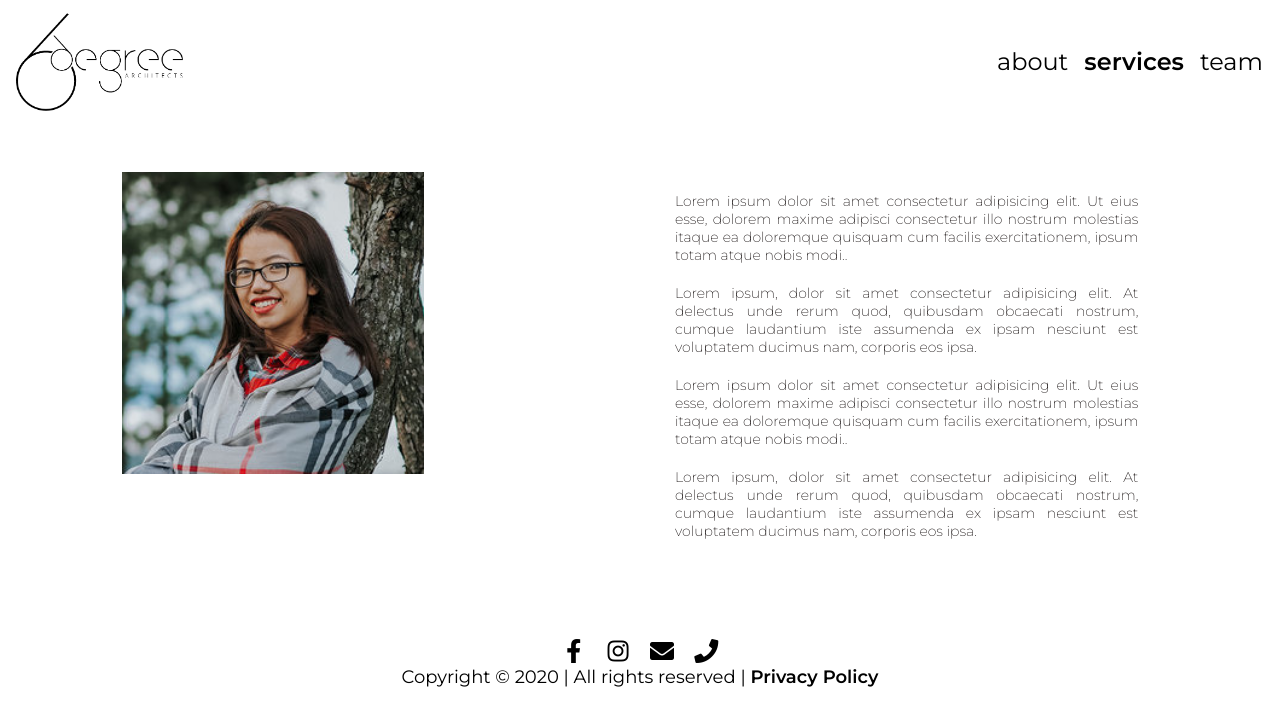
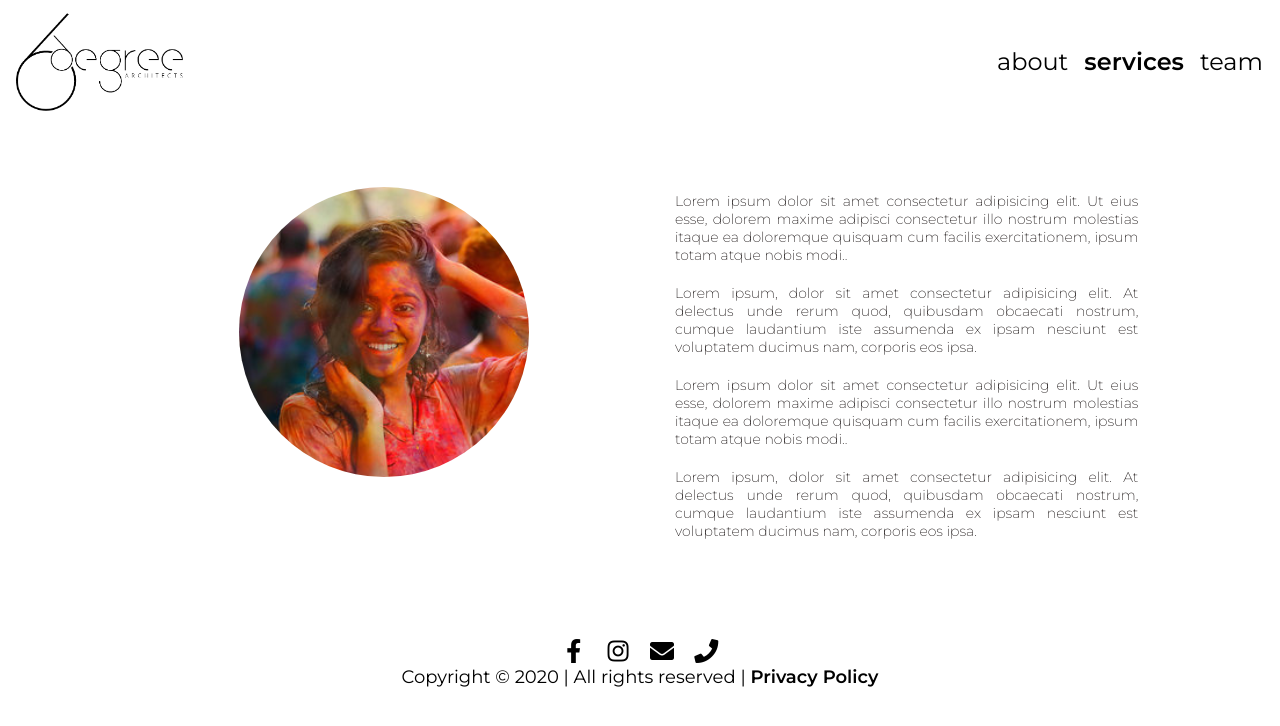
Before and after one commit to LesediMaleka/Senzakwenzeke, a plain HTML site: page About.html in a window 1280 px wide. Drawn offline with nearby package versions, Linux system fonts and the light colour scheme.

Commit message:
Changed the pic layout on about page

```diff
--- a/About.html
+++ b/About.html
@@ -136,7 +136,9 @@
     <div class="row">
     <div class="col-sm-12 col-md-8 offset-md-2 col-lg-5 offset-lg-1 col-xl-5">
 
-    <img src="assets/Images/team/rsz_3.jpg" class="AboutUsImage" alt="Senzakwenzenke company logo">
+
+     <img class="rounded-circle pic" src="assets/Images/team/rsz_1.jpg" alt="Senzakwenzenke company logo">
+
 
 
 
```
